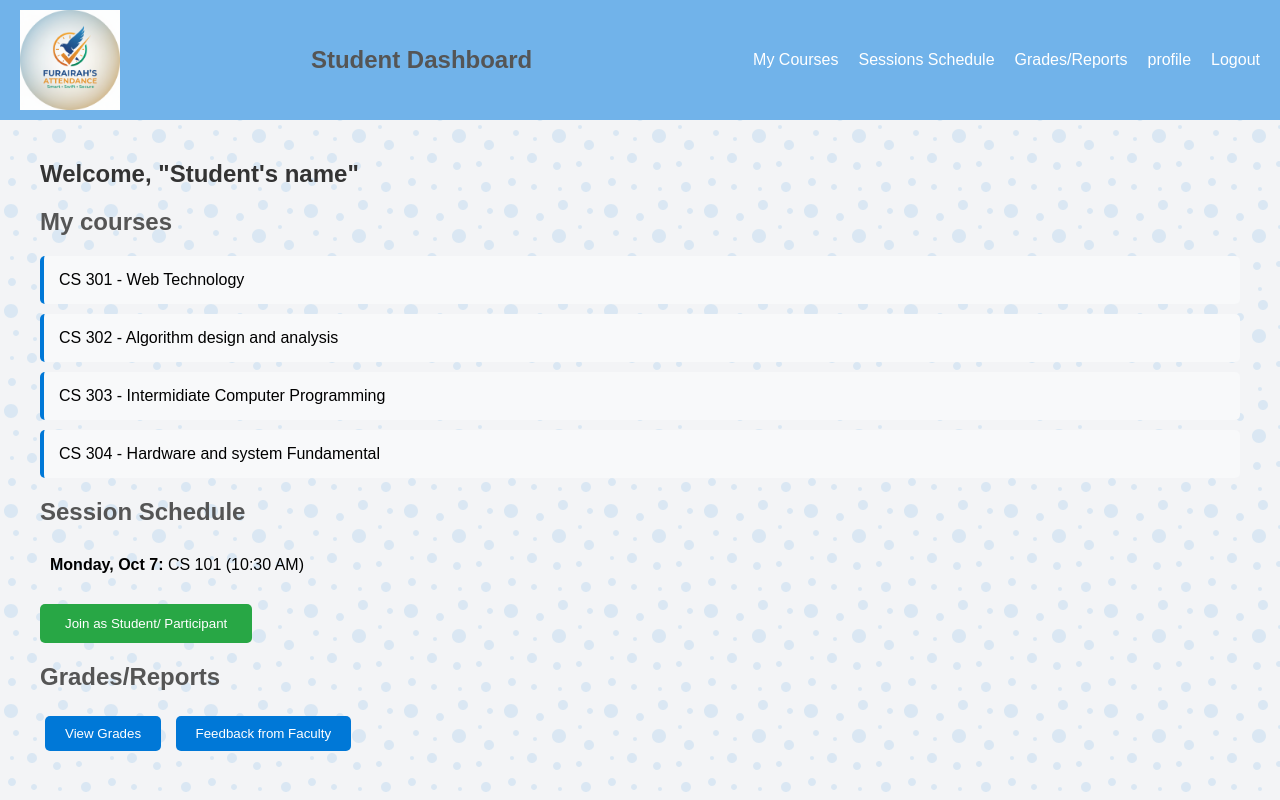
After one commit to Furairah3/LabProject_-Foureiratou_ZAKARI_YAOU_IDI-, a PHP site: page /student-dashboard.html in a window 1280 px wide. The commit adds this page. Run offline with PHP 8.4, Linux system fonts and the light colour scheme.

Commit message:
Very hard One

```diff
--- a/projectAtendance/mystyle.css
+++ b/projectAtendance/mystyle.css
@@ -83,12 +83,14 @@ a:hover{
 }
 
 .navbar {
-    background-color: #0078d7;
+    background-color: #71b3ea;
     color: white;
     display: flex;
     justify-content: space-between;
     align-items: center;
-    padding: 15px 20px;
+    padding: 10px 20px;
+    min-height: 60px;
+
 }
 
 .navbar ul {
@@ -108,7 +110,7 @@ a:hover{
 
 }
 
-@media(max-width: 600px){
+@media(max-width: 768px){
     .container{
         width:90%;
     }
@@ -116,4 +118,107 @@ a:hover{
         flex-direction: column;
         align-items: flex-start;
     }
+
 }
+
+.dashboard-content {
+    padding: 20px;
+    max-width: 1200px;
+    margin: 0 auto;
+}
+
+.role-links {
+    display: flex;
+    gap: 15px;
+    margin-top: 20px;
+    flex-wrap: wrap;
+}
+
+.role-btn {
+    padding: 15px 25px;
+    background-color: #0078d7;
+    color: white;
+    text-decoration: none;
+    border-radius: 5px;
+    transition: background-color 0.3s;
+}
+.role-btn:hover {
+    background-color: #005fa3;
+    text-decoration: none;
+}
+
+.course-item{
+    background-color: #005fa3;
+    text-decoration:none ;
+
+}
+
+.course-item{
+    background: #f8f9fa;
+    padding: 15px;
+    margin: 10px 0;
+    border-radius: 5px;
+    border-left: 4px solid #0078d7;
+}
+
+.session-item {
+    padding: 10px;
+    margin: 10px 0;
+}
+.action-btn {
+    padding: 10px 20px;
+    margin: 5px;
+    background-color: #0078d7;
+    color: white;
+    border: none;
+    border-radius: 5px;
+    cursor: pointer;
+}
+.action-btn:hover {
+    background-color: #005fa3;
+}
+
+.join-btn {
+    padding: 12px 25px;
+    background-color: #28a745;
+    color: white;
+    border: none;
+    border-radius: 5px;
+    cursor: pointer;
+    margin-top: 10px;
+}
+
+.join-btn:hover {
+    background-color: #218838;
+}
+
+.attendance-stats {
+    font-size: 1.2em;
+    color: #28a745;
+    font-weight: bold;
+    margin: 10px 0;
+}
+
+.chart-placeholder {
+    background: #f8f9fa;
+    padding: 40px;
+    text-align: center;
+    border: 2px dashed #ccc;
+    margin: 10px 0;
+}
+
+table {
+    width: 100%;
+    border-collapse: collapse;
+    margin: 10px 0;
+}
+
+th, td {
+    border: 1px solid #ddd;
+    padding: 12px;
+    text-align: left;
+}
+
+th {
+    background-color: #f8f9fa;
+}
--- /dev/null
+++ b/projectAtendance/student-dashboard.html
@@ -0,0 +1,69 @@
+<!DOCTYPE html>
+<html lang = "en">
+    <meta charset = "UTF-8">
+    <meta name = "viewport" content = "width=device-width, initial-scale=1.0">
+    <title>Student Dashboard</title>
+    <link rel = "stylesheet" href = "mystyle.css">
+<head>
+    <body>
+        <nav class="vertical-navbar"></nav>
+            <nav class="navbar">
+                <img src="Logo.png" alt="Logo" class="logo">
+                <h2> Student Dashboard</h2>
+                <ul>
+                    <li><a href="#">My Courses</a></li>
+                    <li><a href="#">Sessions Schedule</a></li>
+                    <li><a href="#">Grades/Reports</a></li>
+                    <li><a href="#">profile</a></li>
+                    <li><a href="login.html">Logout</a></li>
+
+
+                </ul>
+            </nav>
+        </nav>
+
+        <main class="dashboard-content">
+            <section class="welcome-section">
+                <h1>Welcome, "Student's name"</h1>
+            </section>
+
+            <section class = "course-list">
+                <h2> My courses</h2>
+                <div class="course-item">CS 301 - Web Technology</div>
+                <div class="course-item">CS 302 - Algorithm design and analysis</div>
+                <div class="course-item">CS 303 - Intermidiate Computer Programming</div>
+                <div class="course-item">CS 304 - Hardware and system Fundamental</div>
+
+            </section>
+
+            <section class = "session-schedule">
+                <h2>Session Schedule</h2>
+            <div class="session-item">
+                <strong>Monday, Oct 7:</strong> CS 101 (10:30 AM)
+            </div>
+            <button class="join-btn">Join as Student/ Participant</button>
+            </section>
+
+            <section class = "grades-section">
+                <h2>Grades/Reports</h2>
+            <button class="action-btn">View Grades</button>
+            <button class="action-btn">Feedback from Faculty</button>
+
+            </section>
+        </main>
+
+
+    </body>
+</head>
+
+
+
+
+
+
+
+
+
+
+
+</html>
```
Also changed, not shown: projectAtendance/dashboard.html (+9 -2 lines), projectAtendance/faculty-dashboard.html (added, +68 -0 lines), projectAtendance/intern-dashboard.html (added, +82 -0 lines), projectAtendance/signup.html (+31 -19 lines), projectAtendance/pic.png (added).
